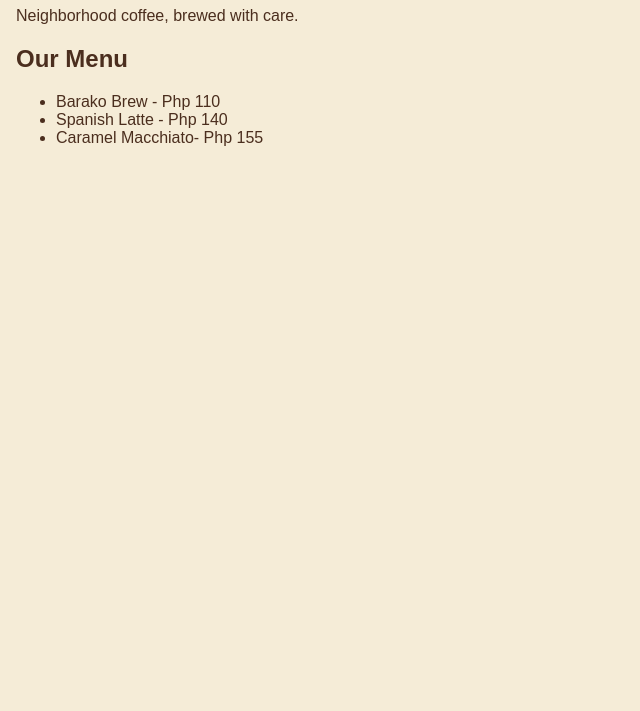
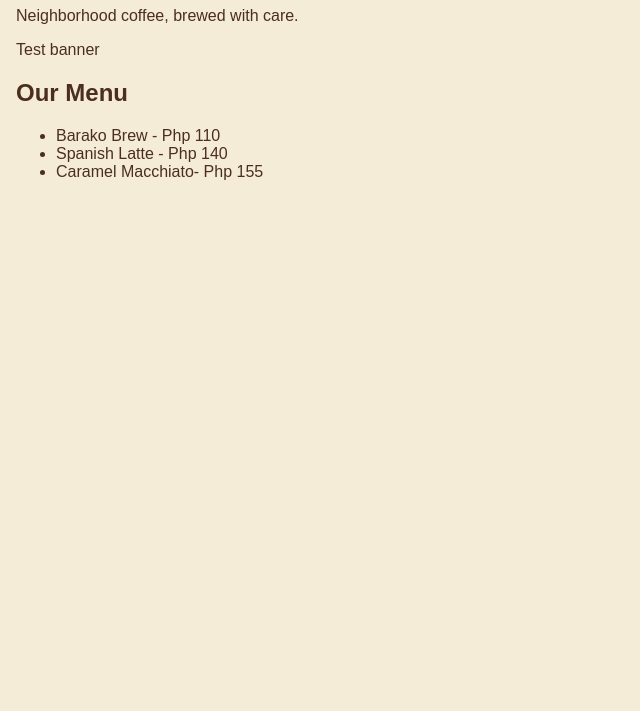
Before and after one commit to alicestradio-coder/bahay-kape, a plain HTML site: page index.html in a window 1280 px wide. Shown: the part 89-800 px from the top of the page, without its empty margins (0-640 px from the left). Drawn offline with Linux system fonts and the light colour scheme.

Commit message:
Add test banner

```diff
--- a/index.html
+++ b/index.html
@@ -9,6 +9,7 @@
 <body>
 <h1>Bahay Kape</h1>
 <p>Neighborhood coffee, brewed with care.</p>
+<p>Test banner</p>
 <section>
     <h2>Our Menu</h2>
     <ul>
```
